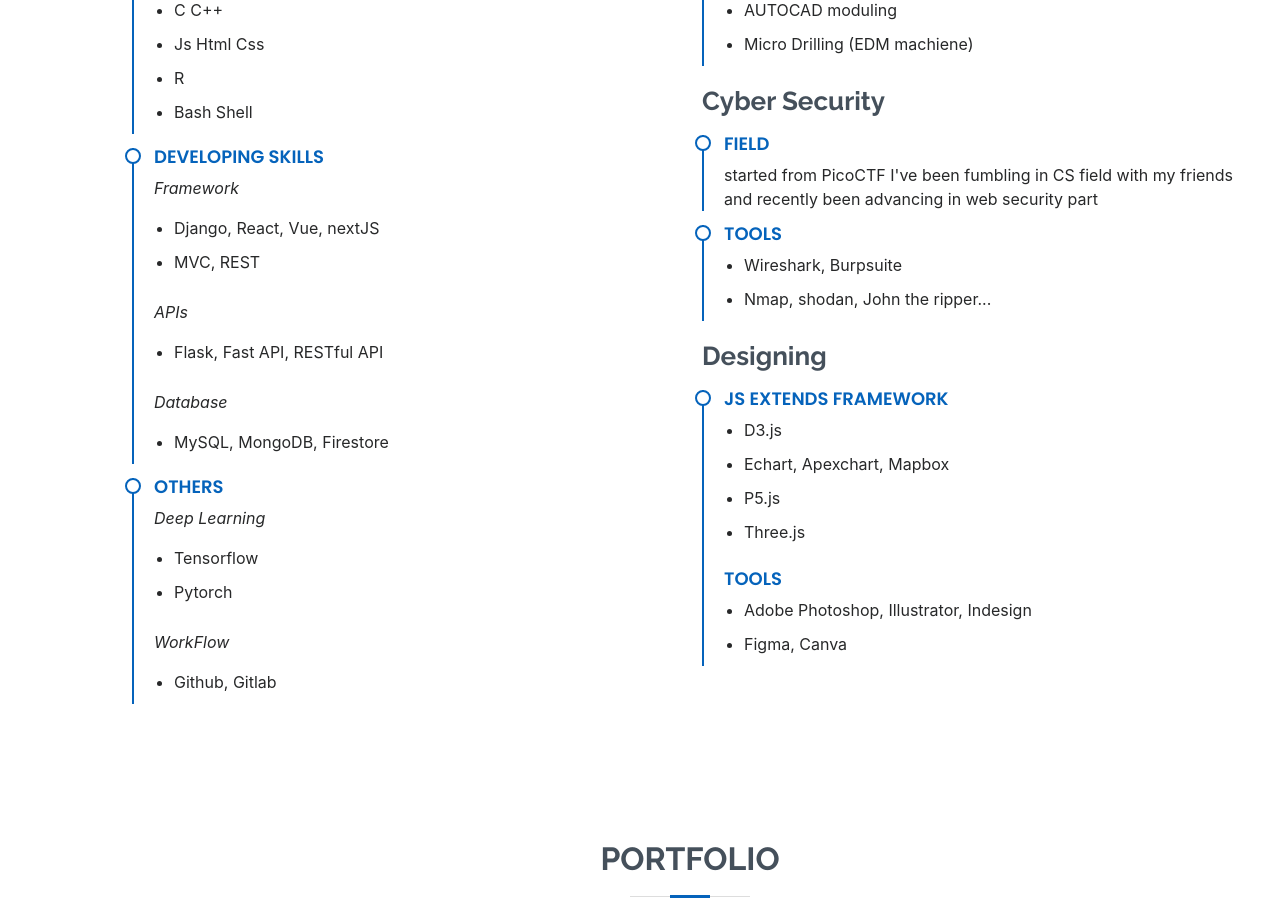
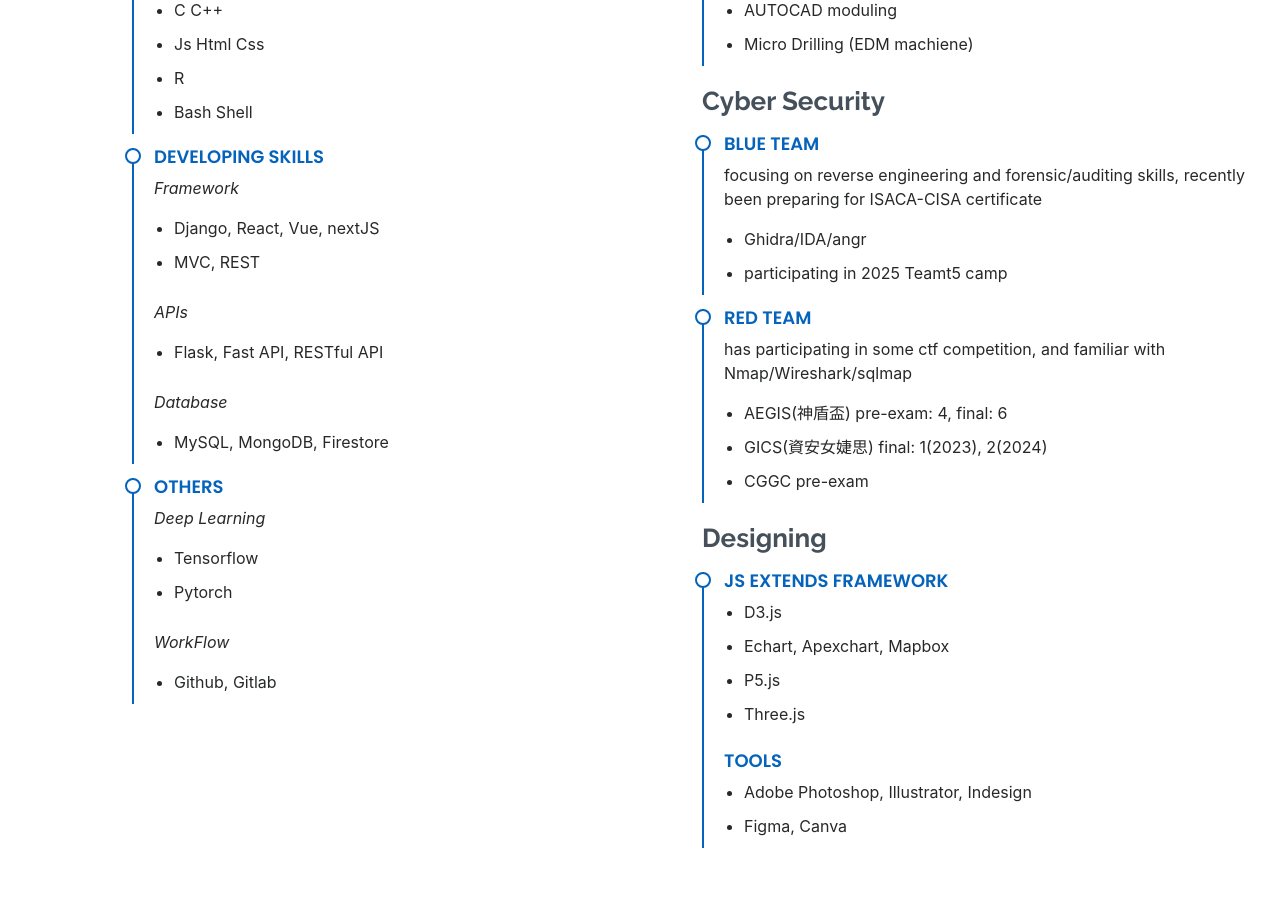
Before and after one commit to laudantstolam/portfolio, a React (Create React App) app: page / in a window 1280 px wide. Shown: the part 2440-3361 px from the top of the page. Built offline with nearby package versions, Linux system fonts and the light colour scheme.

Commit message:
UPDATE cybersecurity skills

```diff
--- a/src/pages/home.js
+++ b/src/pages/home.js
@@ -226,16 +226,24 @@
                   </div>
                   <h3 className="resume-title">Cyber Security</h3>
                   <div className="resume-item pb-0">
-                    <h4>Field</h4>
+                    <h4>Blue Team</h4>
                     <p>
-                      started from PicoCTF I've been fumbling in CS field with my friends and recently been advancing in web security part
+                      focusing on reverse engineering and forensic/auditing skills, recently been preparing for ISACA-CISA certificate
                     </p>
+                    <ul>
+                     <li>Ghidra/IDA/angr</li>
+                     <li>participating in 2025 Teamt5 camp</li>
+                    </ul>
                   </div>
                   <div className="resume-item pb-0">
-                    <h4>Tools</h4>
+                    <h4>Red Team</h4>
+                    <p>
+                      has participating in some ctf competition, and familiar with Nmap/Wireshark/sqlmap
+                    </p>
                     <ul>
-                      <li>Wireshark, Burpsuite</li>
-                      <li>Nmap, shodan, John the ripper...</li>
+                      <li>AEGIS(神盾盃) pre-exam: 4, final: 6</li>
+                      <li>GICS(資安女婕思) final: 1(2023), 2(2024)</li>
+                      <li>CGGC pre-exam</li>
                     </ul>
                   </div>
                   <h3 className="resume-title">Designing</h3>
```
